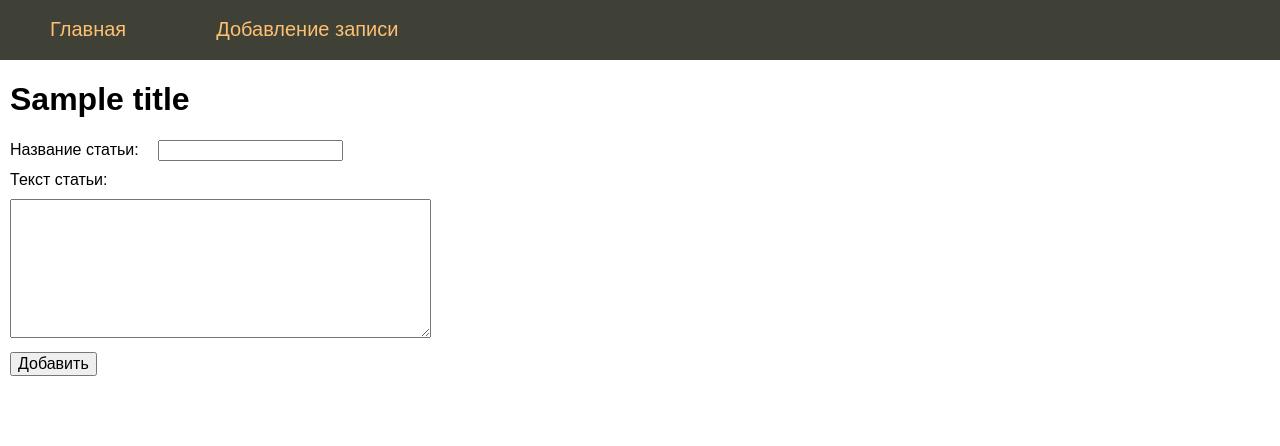
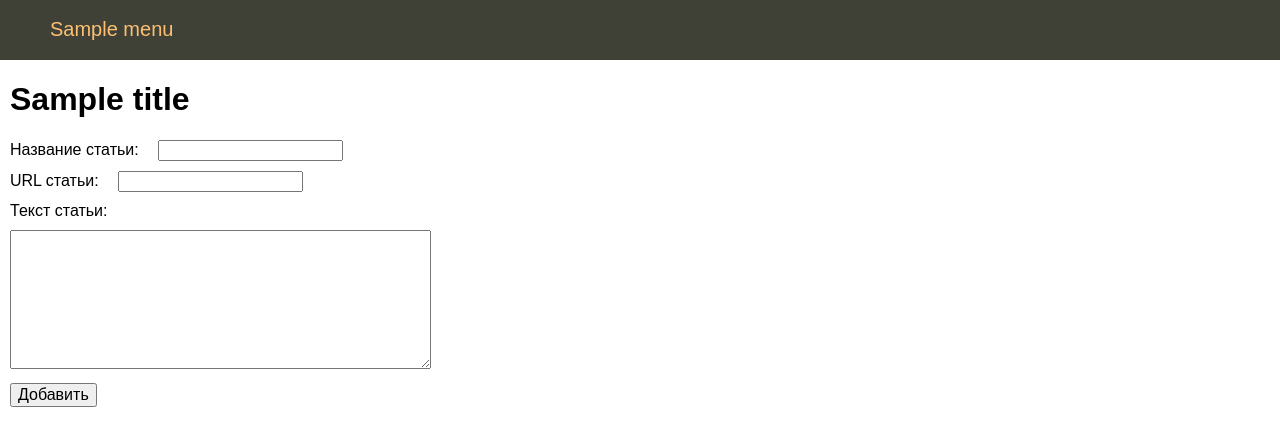
Before and after one commit to nndem/Flask_tutorial, a Flask app: template part2/templates/add_post.html in a window 1280 px wide. Shown: the top 446 px of the page. Run offline with Flask 2, Linux system fonts and the light colour scheme; the template is opened without the code that fills it: most values are stand-ins (such as "Sample title", 1, 10 or a date in 2020).

Commit message:
#25 form['url']

```diff
--- a/part2/app.py
+++ b/part2/app.py
@@ -58,7 +58,7 @@ def addPost():
     if request.method == "POST":
         if len(request.form["name"]) > 4 and \
                len(request.form["post"]) > 10:
-            res = dbase.addPost(request.form["name"], request.form["post"])
+            res = dbase.addPost(request.form["name"], request.form["post"], request.form["url"])
             if not res:
                 flash("Ошибка добавления статьи", category="error")
             else:
--- a/part2/sql_code.sql
+++ b/part2/sql_code.sql
@@ -8,5 +8,6 @@ CREATE TABLE IF NOT EXISTS posts (
 id integer PRIMARY KEY AUTOINCREMENT,
 title text NOT NULL,
 text text NOT NULL,
+url text NOT NULL,
 time integer NOT NULL
 );
--- a/part2/templates/add_post.html
+++ b/part2/templates/add_post.html
@@ -16,6 +16,11 @@
                                         name="name"
                                         value=""
                                         required/></label>
+<p><label>URL статьи:   <input
+                                  type="text"
+                                  name="url"
+                                  class="form-contact"
+                                  required/></label>
 <p><label>Текст статьи:</label>
 <p><textarea
         name="post"
--- a/part2/templates/base.html
+++ b/part2/templates/base.html
@@ -15,8 +15,9 @@
 {% block content -%}
     {%- block mainmenu -%}
 <ul class="mainmenu">
-    <li><a href="{{ url_for("index") }}">Главная</a></li>
-    <li><a href="{{ url_for("addPost") }}">Добавление записи</a></li>
+{% for p in menu %}
+    <li><a href="{{ p.url }}">{{ p.title }}</a></li>
+{% endfor %}
 </ul>
     {% endblock mainmenu -%}
     <div class="clear"></div>
```
Also changed, not shown: part2/FDataBase.py (+12 -3 lines).
